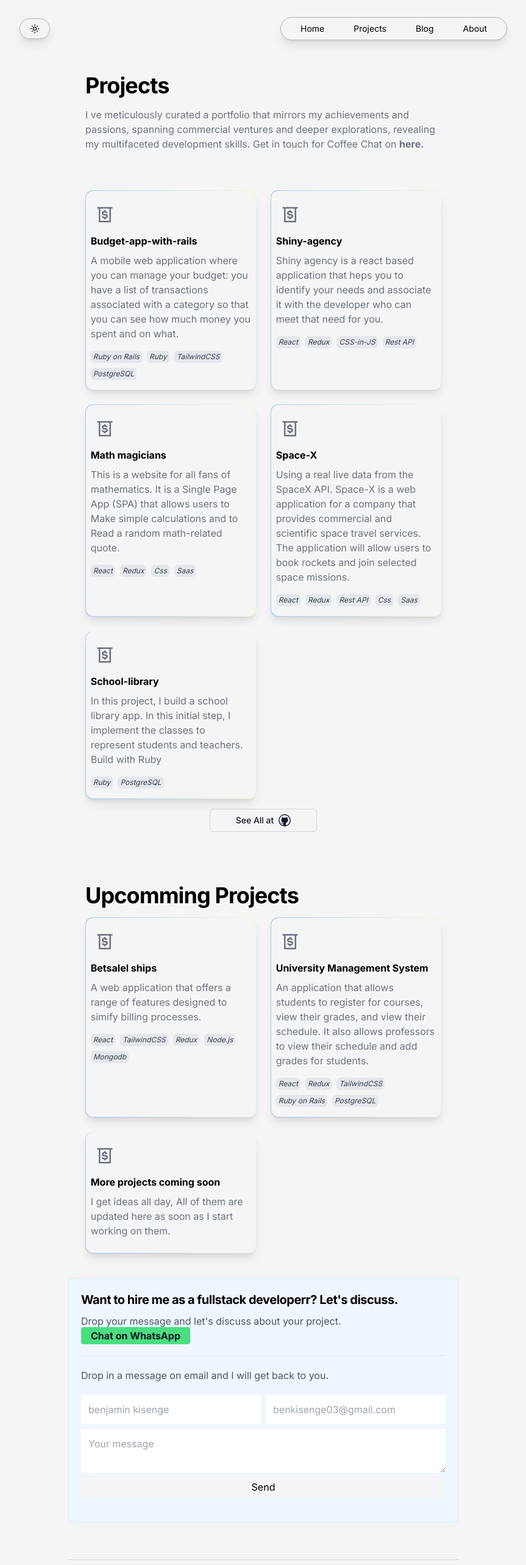
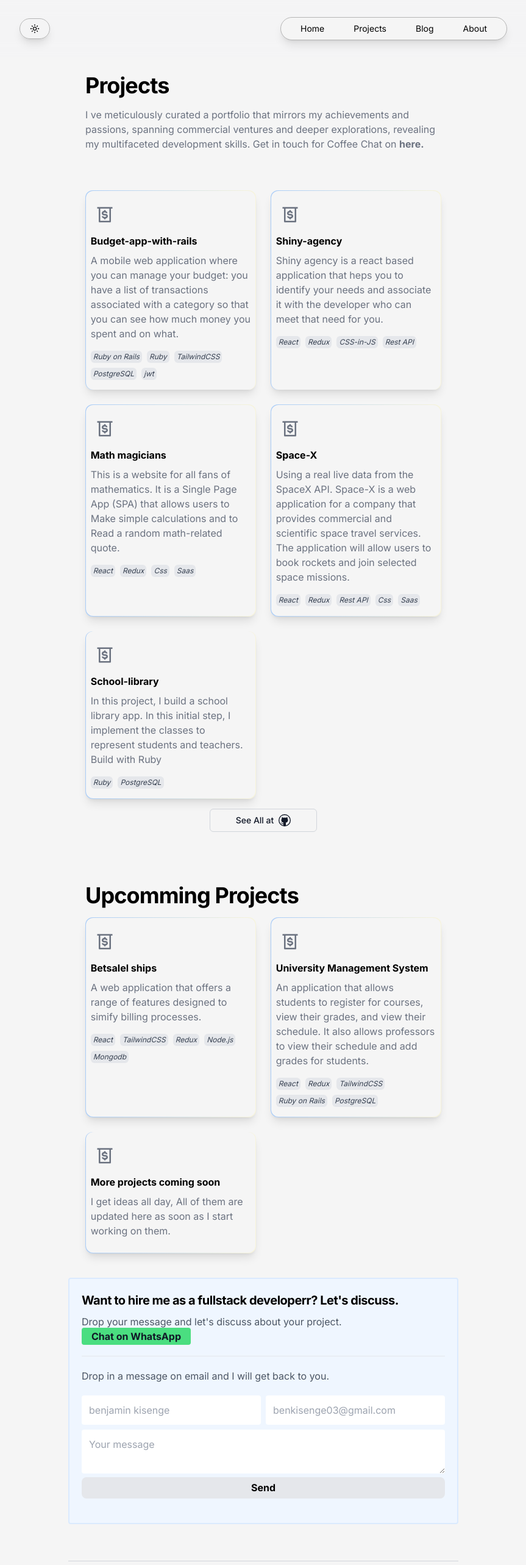
Before and after one commit to iambenkis/Portfolio-2.0, a Next.js app: page /projects in a window 1280 px wide. Shown: the top 2566 px of the page at 61% size, without its empty margins (208-1071 px from the left). Built offline with nearby package versions, Linux system fonts and the light colour scheme.

Commit message:
Update styles

```diff
--- a/src/app/blog/page.jsx
+++ b/src/app/blog/page.jsx
@@ -22,7 +22,7 @@ const blogs = [
 export default function Blog() {
   return (
     <div className="px-7 pt-20 pb-10 bg-neutral-100 dark:bg-gray-900 sm:px-10 md:px-20 lg:px-80">
-      <h2 className="mt-10 font-bold text-[#172b4d] text-2xl md:text-4xl mb-4 dark:text-white">
+      <h2 className="mt-10 font-bold text-black text-2xl md:text-4xl mb-4 dark:text-white">
         Articles I have written recently
       </h2>
       <div className="px-0 md:px-5">
--- a/src/app/certificates/page.jsx
+++ b/src/app/certificates/page.jsx
@@ -42,7 +42,7 @@ const credentials = [
 const Certificates = () => {
   return (
     <div className="px-7 pt-20 pb-10 bg-neutral-100 dark:bg-gray-900 sm:px-10 md:px-20 lg:px-80">
-      <h2 className="mt-10 font-bold text-[#172b4d] text-2xl md:text-4xl mb-4 dark:text-white">
+      <h2 className="mt-10 font-bold text-black text-2xl md:text-4xl mb-4 dark:text-white">
         Here is my digital credentials from Microverse.
       </h2>
       <div className="grid grid-cols-1 md:grid-cols-2 gap-6">
--- a/src/components/Whatsapp/index.jsx
+++ b/src/components/Whatsapp/index.jsx
@@ -1,7 +1,7 @@
 /* eslint-disable react/no-unescaped-entities */
 export default function Whatsapp() {
   return (
-    <section className="bg-blue-50 dark:bg-gray-900 mx-5 md:mx-0 p-5 mt-10 border-blue-100 dark:border-gray-800 border rounded">
+    <section className="bg-blue-50 dark:bg-gray-900 mx-5 md:mx-0 p-5 mt-10 border-blue-100 dark:border-gray-800 border-2 rounded">
       <div>
         <div className="border-b-[1px]  pb-5">
           <h3 className="font-bold  text-[20px] tracking-tight text-black dark:text-white">
@@ -52,7 +52,7 @@ export default function Whatsapp() {
               />
               <input
                 type="submit"
-                className="w-full bg-neutral-100 text-black rounded-lg px-7 py-[5.5px] cursor-pointer dark:bg-gray-700 dark:text-white"
+                className="w-full font-bold bg-gray-200 text-black rounded-lg px-7 py-[5.5px] cursor-pointer dark:bg-gray-700 dark:text-white"
                 value="Send"
               />
             </div>
--- a/src/data/projects/index.jsx
+++ b/src/data/projects/index.jsx
@@ -7,7 +7,7 @@ export const projects = [
     name: 'Budget-app-with-rails',
     description:
       'A mobile web application where you can manage your budget: you have a list of transactions associated with a category so that you can see how much money you spent and on what.',
-    stacks: ['Ruby on Rails', 'Ruby', 'TailwindCSS', 'PostgreSQL'],
+    stacks: ['Ruby on Rails', 'Ruby', 'TailwindCSS', 'PostgreSQL', 'jwt'],
     live: 'https://github.com/iambenkis/Budget-app-with-rails',
     source: 'https://github.com/iambenkis/Budget-app-with-rails',
     icon: '<BiMoneyWithdraw />',
```
